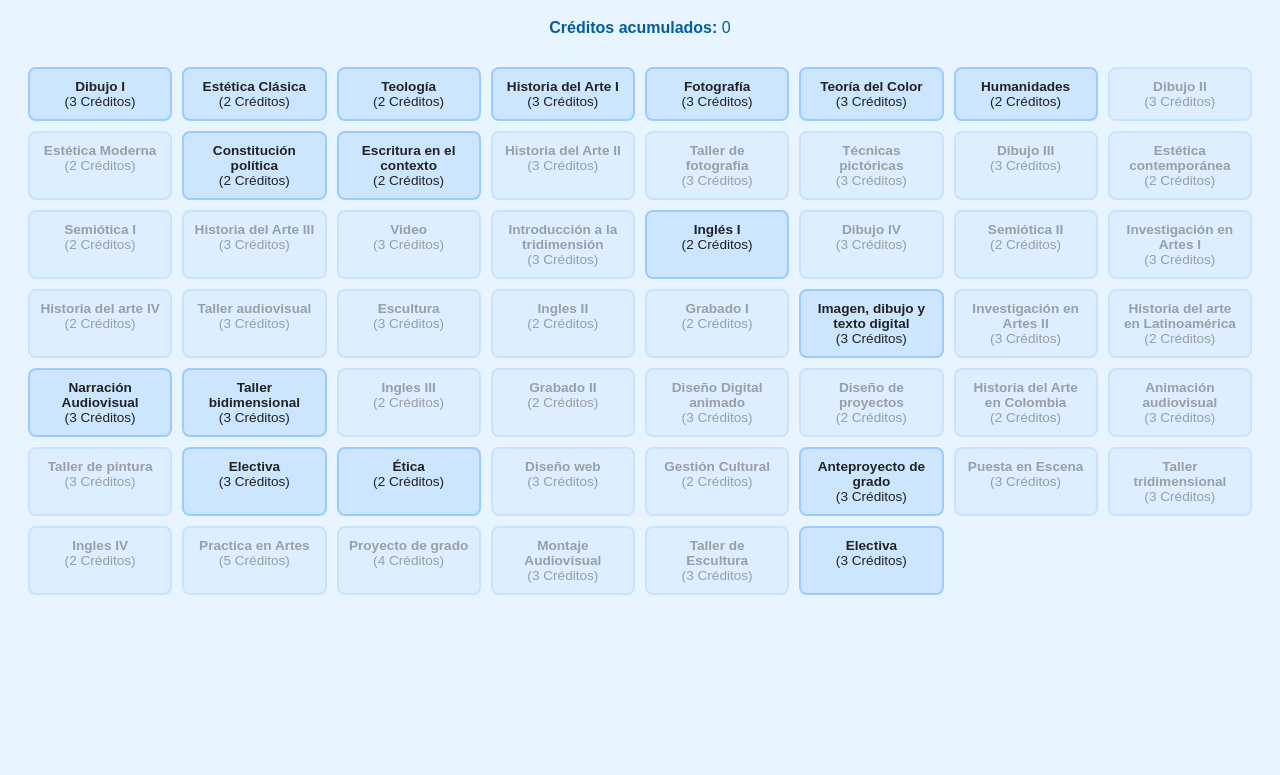
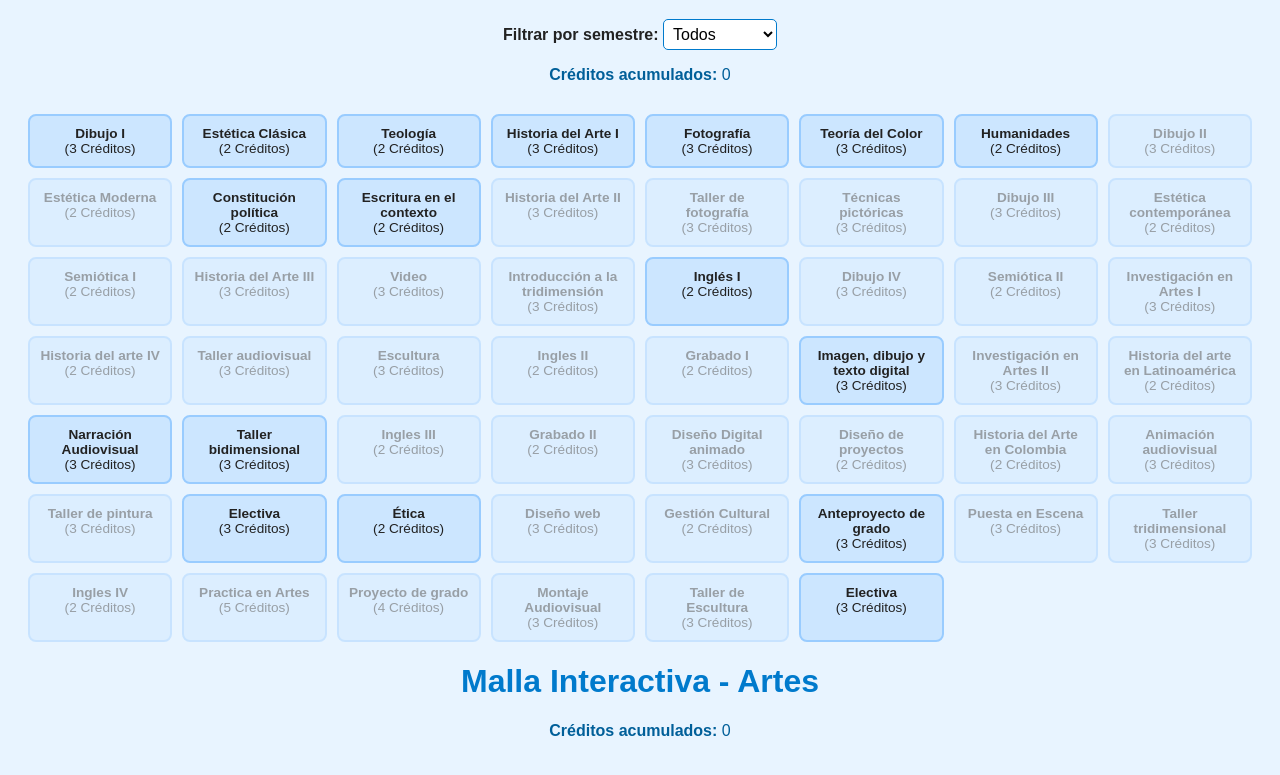
Before and after one commit to morita888/Art, a plain HTML site: page index.html in a window 1280 px wide. Shown: the part 89-864 px from the top of the page. Before the commit the page ends 800 px from the top, so only its background shows below. Drawn offline with Linux system fonts and the light colour scheme.

Commit message:
Update index.html

```diff
--- a/index.html
+++ b/index.html
@@ -8,6 +8,31 @@
 </head>
 <body>
   <h1>Malla Interactiva - Artes</h1>
+
+  <div class="filtro">
+    <label for="semestreSelect"><strong>Filtrar por semestre:</strong></label>
+    <select id="semestreSelect">
+      <option value="todos">Todos</option>
+      <option value="1">Semestre 1</option>
+      <option value="2">Semestre 2</option>
+      <option value="3">Semestre 3</option>
+      <option value="4">Semestre 4</option>
+      <option value="5">Semestre 5</option>
+      <option value="6">Semestre 6</option>
+      <option value="7">Semestre 7</option>
+      <option value="8">Semestre 8</option>
+    </select>
+  </div>
+
+  <div class="info">
+    <p><strong>Créditos acumulados:</strong> <span id="creditos">0</span></p>
+  </div>
+
+  <div class="grid-container" id="malla"></div>
+
+  <script src="script.js"></script>
+</body>
+  <h1>Malla Interactiva - Artes</h1>
   <div class="info"><p><strong>Créditos acumulados:</strong> <span id="creditos">0</span></p></div>
   <div class="grid-container" id="malla"></div>
   <script src="script.js"></script>
```
